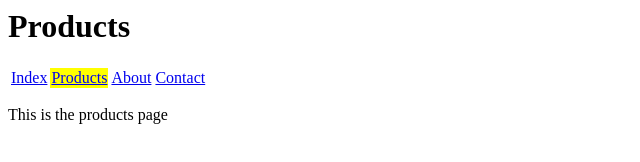
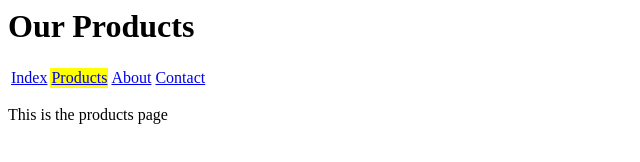
Before and after one commit to ankona/staticsite, a plain HTML site: page products.html in a window 1280 px wide. Shown: the whole page, without its empty margins (0-640 px from the left). Drawn offline with Linux system fonts and the light colour scheme.

Commit message:
updating title on products page

```diff
--- a/products.html
+++ b/products.html
@@ -3,7 +3,7 @@
   <title>Index</title>
 </head>
 <body>
-  <h1>Products</h1>
+  <h1>Our Products</h1>
   <table>
     <tr>
       <td><a href="index.html">Index</a></td>
```
